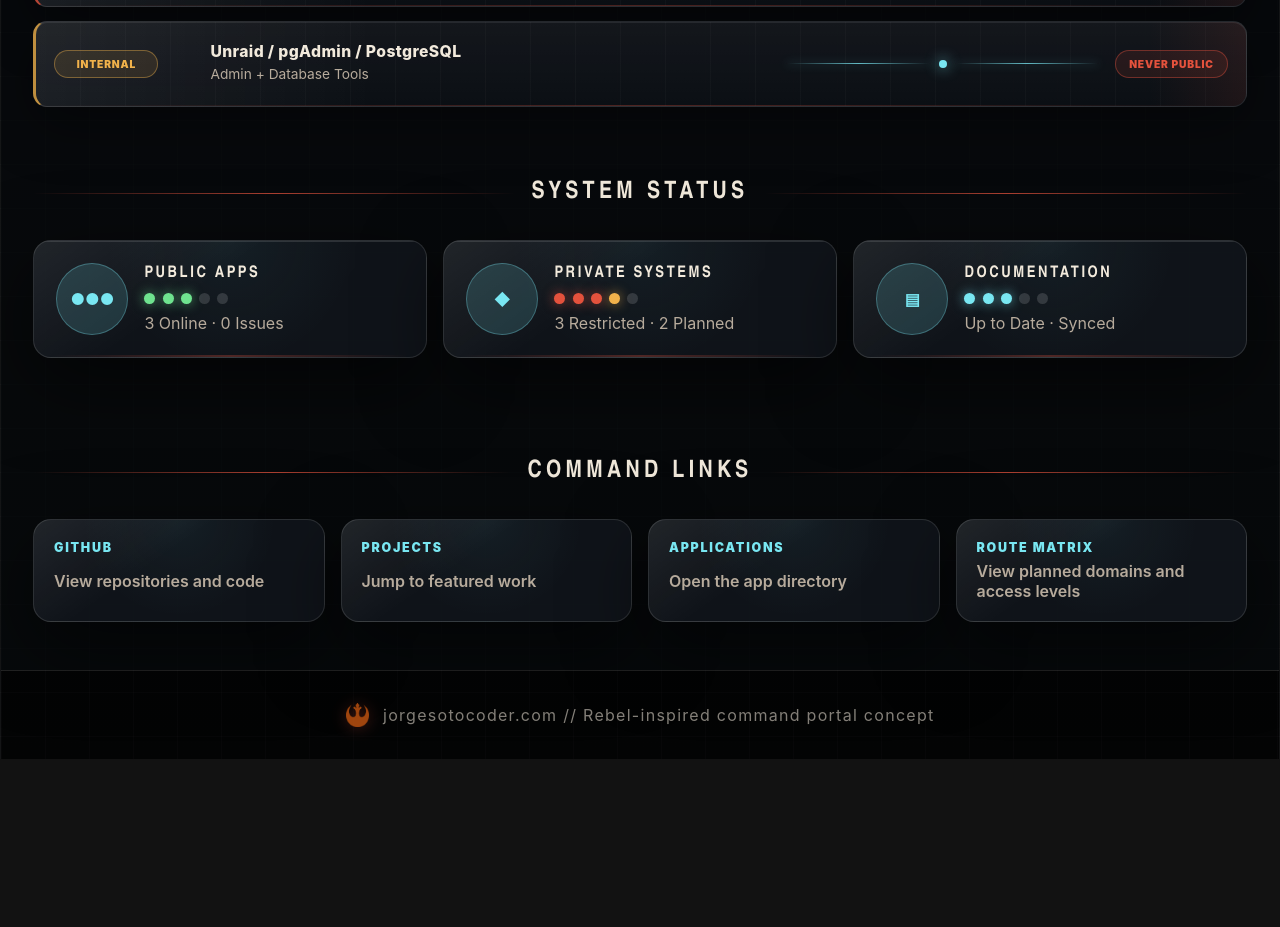
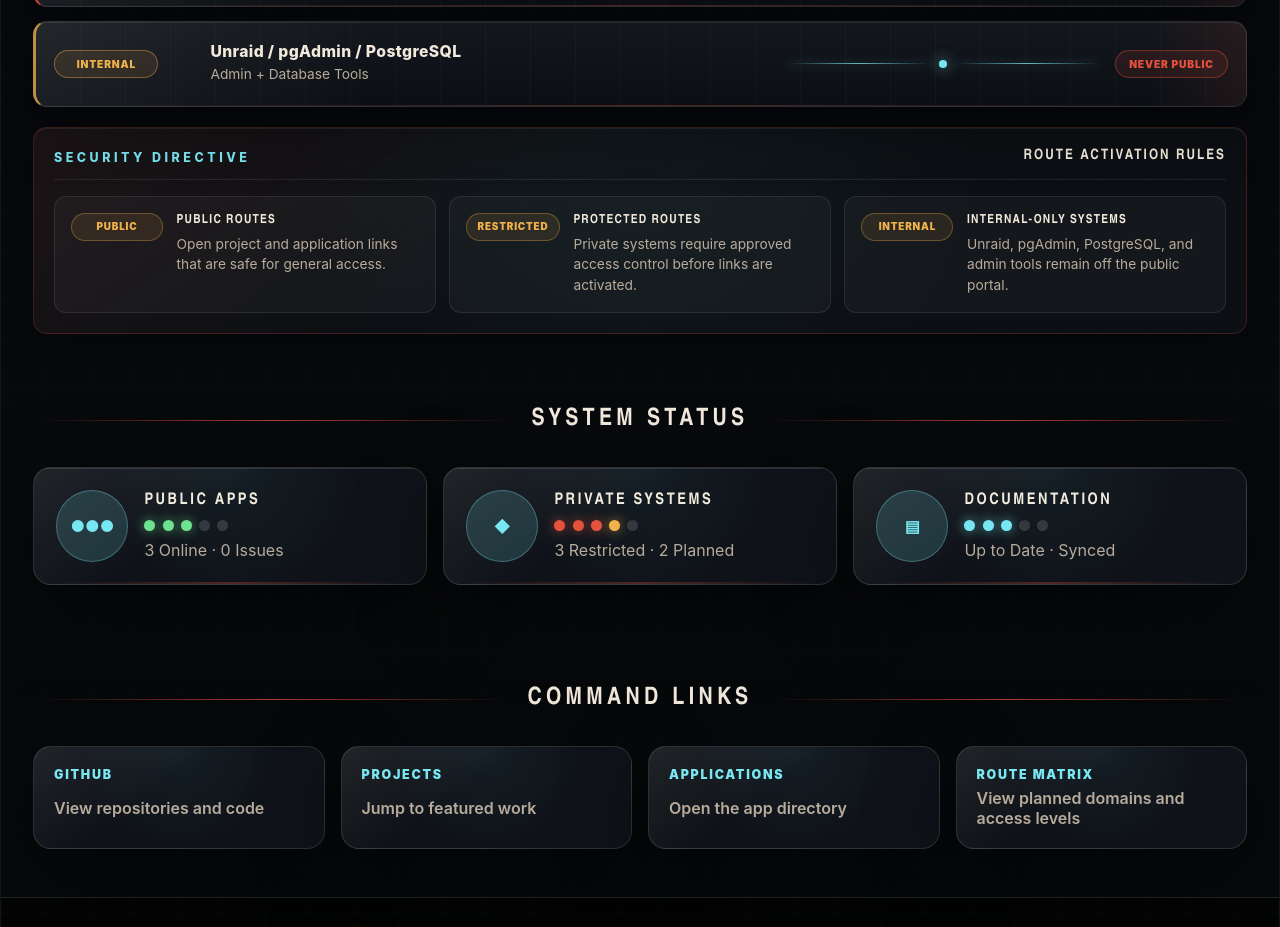
Before and after one commit to acurunner79/jorgesotocoder-portal, a React (Vite) app: page / in a window 1280 px wide. Shown: the part 3620-4547 px from the top of the page. Before the commit the page ends 4379 px from the top, so only its background shows below. Built offline with nearby package versions, Linux system fonts and the light colour scheme.

Commit message:
Add route security directive panel

```diff
--- a/src/App.css
+++ b/src/App.css
@@ -1466,3 +1466,119 @@ h1 {
     font-size: 0.82rem;
   }
 }
+
+/*Security Panel */
+.security-panel {
+  max-width: 1220px;
+  margin: 1.25rem auto 0;
+  padding: 1.25rem;
+  background:
+    linear-gradient(145deg, rgba(228, 82, 61, 0.08), transparent 42%),
+    radial-gradient(circle at top, rgba(121, 231, 242, 0.045), transparent 55%),
+    rgba(13, 17, 22, 0.86);
+  border: 1px solid rgba(228, 82, 61, 0.22);
+  border-radius: 14px;
+  box-shadow:
+    0 18px 55px rgba(0, 0, 0, 0.34),
+    inset 0 1px 0 rgba(255, 255, 255, 0.07);
+}
+
+.security-panel-header {
+  display: flex;
+  align-items: end;
+  justify-content: space-between;
+  gap: 1rem;
+  margin-bottom: 1rem;
+  padding-bottom: 0.9rem;
+  border-bottom: 1px solid rgba(255, 255, 255, 0.09);
+}
+
+.security-panel-header .eyebrow {
+  margin: 0;
+}
+
+.security-panel-header h3 {
+  margin: 0;
+  color: var(--text);
+  text-transform: uppercase;
+  letter-spacing: 0.14em;
+  font-size: 0.9rem;
+}
+
+.security-directive-grid {
+  display: grid;
+  grid-template-columns: repeat(3, minmax(0, 1fr));
+  gap: 0.85rem;
+}
+
+.security-directive {
+  display: grid;
+  grid-template-columns: auto 1fr;
+  align-items: start;
+  gap: 0.85rem;
+  padding: 1rem;
+  background: rgba(255, 255, 255, 0.035);
+  border: 1px solid rgba(255, 255, 255, 0.09);
+  border-radius: 12px;
+}
+
+.security-directive span {
+  display: inline-flex;
+  align-items: center;
+  justify-content: center;
+  min-height: 28px;
+  min-width: 92px;
+  padding: 0.25rem 0.65rem;
+  color: var(--amber);
+  background: rgba(241, 178, 75, 0.1);
+  border: 1px solid rgba(241, 178, 75, 0.32);
+  border-radius: 999px;
+  text-transform: uppercase;
+  letter-spacing: 0.08em;
+  font-size: 0.62rem;
+  font-weight: 900;
+  line-height: 1;
+}
+
+.security-directive h3 {
+  margin: 0 0 0.35rem;
+  color: var(--text);
+  text-transform: uppercase;
+  letter-spacing: 0.1em;
+  font-size: 0.78rem;
+}
+
+.security-directive p {
+  margin: 0;
+  color: var(--muted);
+  line-height: 1.5;
+  font-size: 0.86rem;
+}
+
+@media (max-width: 1000px) {
+  .security-directive-grid {
+    grid-template-columns: 1fr;
+  }
+
+  .security-panel-header {
+    display: block;
+  }
+
+  .security-panel-header .eyebrow {
+    margin-bottom: 0.5rem;
+  }
+}
+
+@media (max-width: 720px) {
+  .security-panel {
+    padding: 1rem;
+  }
+
+  .security-directive {
+    grid-template-columns: 1fr;
+  }
+
+  .security-directive span {
+    width: max-content;
+  }
+}
--- a/src/App.jsx
+++ b/src/App.jsx
@@ -1,6 +1,13 @@
 import "./App.css";
 import { apps } from "./data/apps";
-import { accessLevels, contactLinks, featuredProjects, profile, routeMatrix } from "./data/site";
+import {
+  accessLevels,
+  contactLinks,
+  featuredProjects,
+  profile,
+  routeMatrix,
+  securityDirectives,
+} from "./data/site";
 
 function AppCard({ app }) {
   return (
@@ -110,6 +117,18 @@ function RouteCard({ route }) {
       </div>
 
       <strong className={`route-status ${statusClass}`}>{route.status}</strong>
+    </article>
+  );
+}
+
+function SecurityDirective({ item }) {
+  return (
+    <article className="security-directive">
+      <span>{item.code}</span>
+      <div>
+        <h3>{item.title}</h3>
+        <p>{item.detail}</p>
+      </div>
     </article>
   );
 }
@@ -277,6 +296,19 @@ export default function App() {
             <RouteCard key={route.domain} route={route} />
           ))}
         </div>
+
+        <div className="security-panel">
+          <div className="security-panel-header">
+            <p className="eyebrow">Security Directive</p>
+            <h3>Route activation rules</h3>
+          </div>
+
+          <div className="security-directive-grid">
+            {securityDirectives.map((item) => (
+              <SecurityDirective key={item.code} item={item} />
+            ))}
+          </div>
+        </div>
       </section>
 
       <section className="status-section">
--- a/src/data/site.js
+++ b/src/data/site.js
@@ -142,3 +142,21 @@ export const routeMatrix = [
     status: "Never Public",
   },
 ];
+
+export const securityDirectives = [
+  {
+    code: "PUBLIC",
+    title: "Public routes",
+    detail: "Open project and application links that are safe for general access.",
+  },
+  {
+    code: "RESTRICTED",
+    title: "Protected routes",
+    detail: "Private systems require approved access control before links are activated.",
+  },
+  {
+    code: "INTERNAL",
+    title: "Internal-only systems",
+    detail: "Unraid, pgAdmin, PostgreSQL, and admin tools remain off the public portal.",
+  },
+];
```
